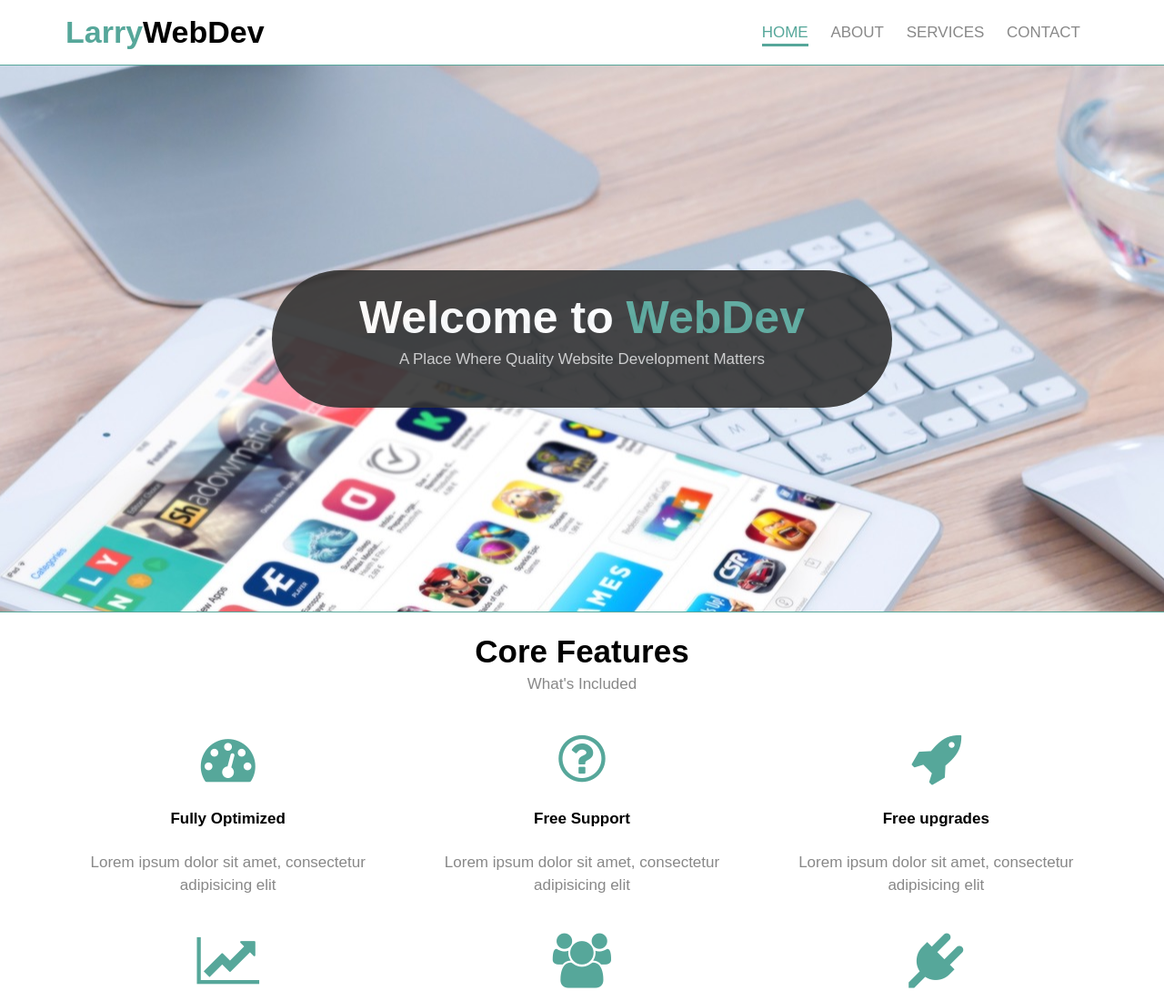
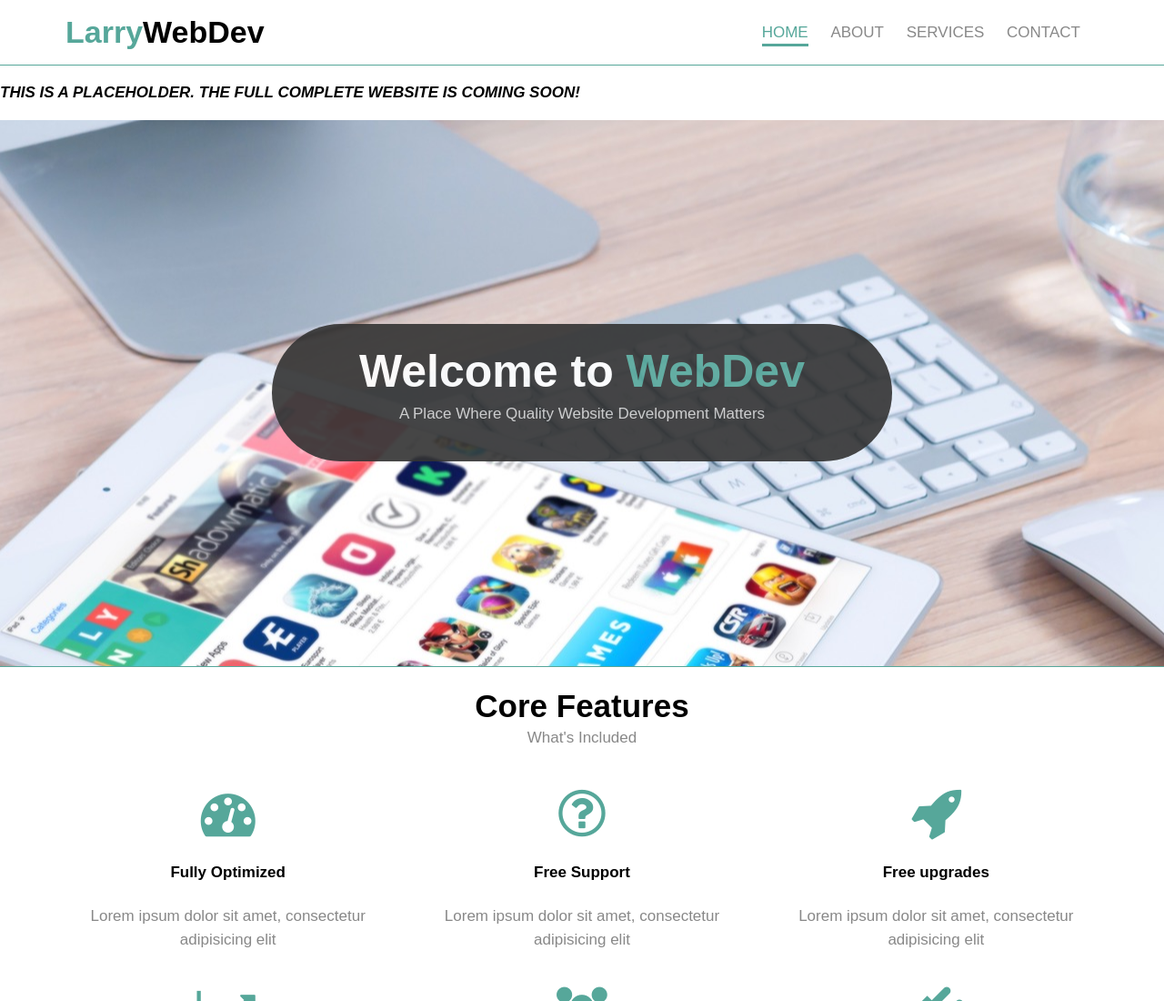
Before and after one commit to LarryKiprono/larrykiprono.github.io, a plain HTML site: page index.html in a window 1280 px wide. Shown: the top 1100 px of the page at 91% size. Drawn offline with Linux system fonts and the light colour scheme.

Commit message:
Update index.html

```diff
--- a/index.html
+++ b/index.html
@@ -30,6 +30,11 @@
         </div>
       </div>
     </header>
+
+    <div class="extra">
+    <p><em><b>THIS IS A PLACEHOLDER. THE FULL COMPLETE WEBSITE IS COMING SOON!</b></em></p>
+    </div>
+
 
     <!-- SHOWCASE -->
     <section id="showcase">
```
